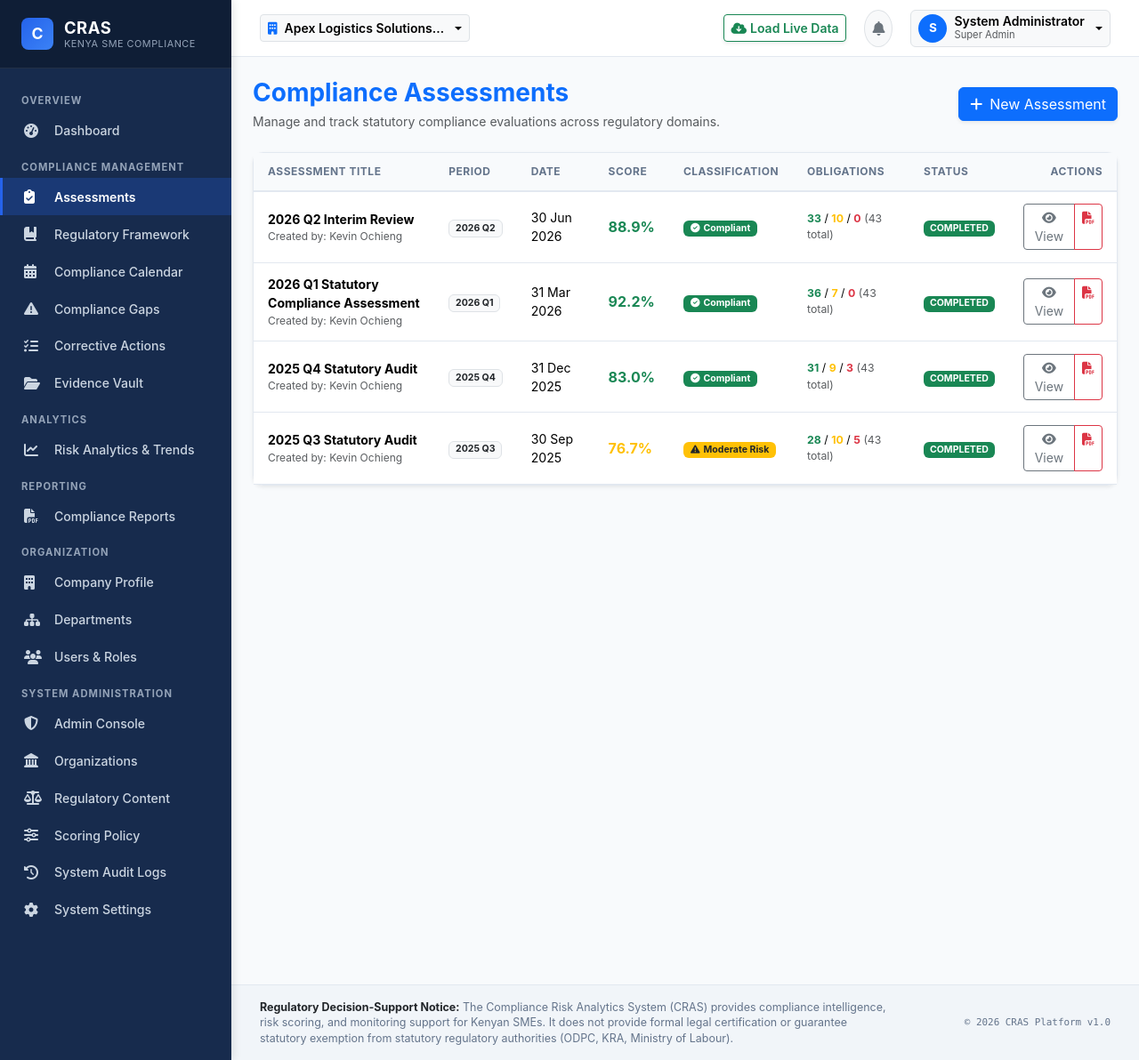
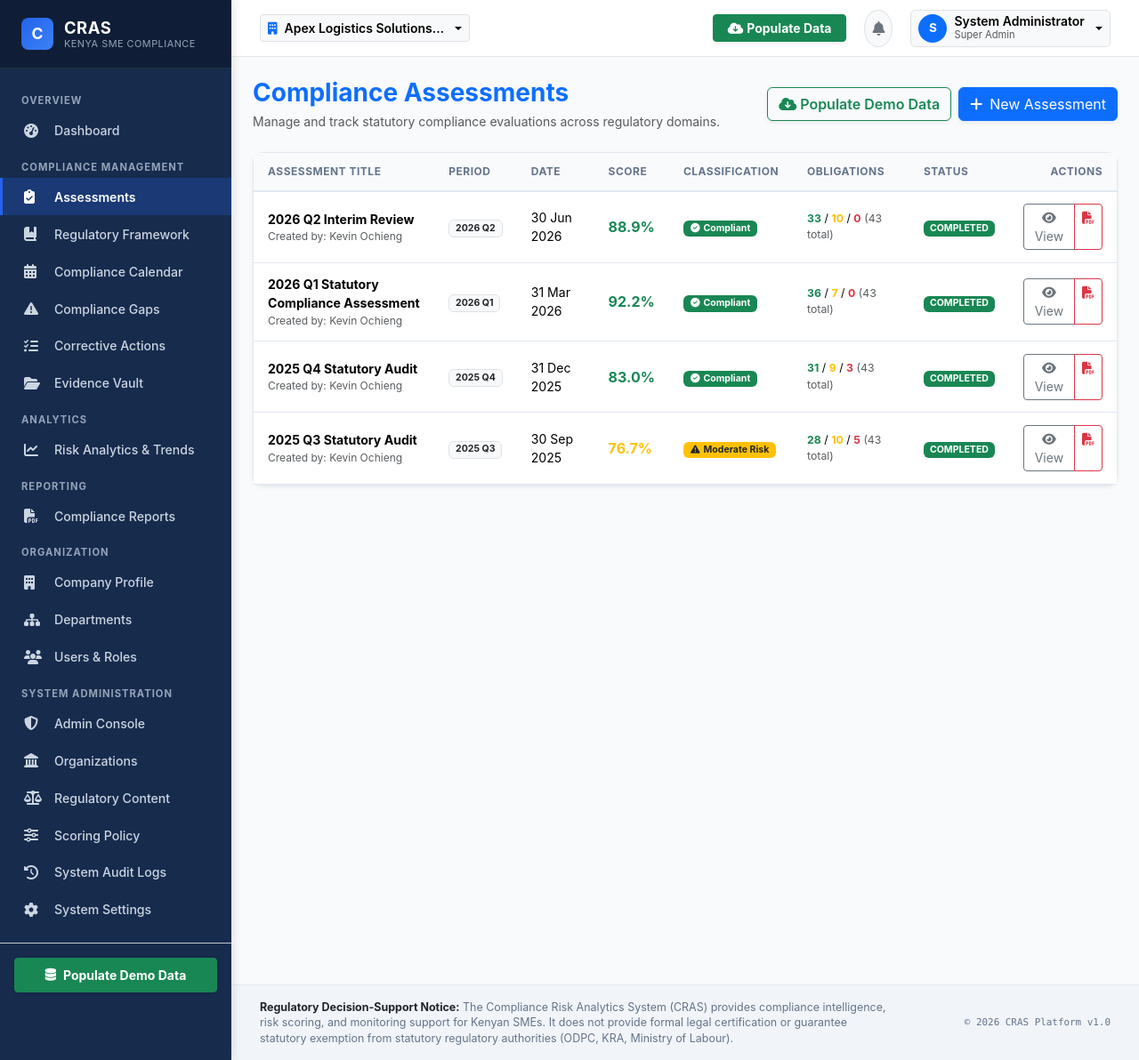
Before and after one commit to Alee24/cras, a Flask app: page /assessments/ in a window 1280 px wide. Shown: the whole page at 89% size. Run offline with Flask 3, Linux system fonts and the light colour scheme; a user stored in the database is signed in; parts of the project's set-up code (start-up, migrations or seed data) failed here and were passed over; some libraries are stand-ins or nearby versions.

Commit message:
feat(ui): add prominent populate demo data buttons across topbar, sidebar, dashboard, and assessments

```diff
--- a/app/templates/assessments/list.html
+++ b/app/templates/assessments/list.html
@@ -8,9 +8,20 @@
     <h3 class="fw-bold mb-1 text-primary">Compliance Assessments</h3>
     <p class="text-muted small mb-0">Manage and track statutory compliance evaluations across regulatory domains.</p>
   </div>
+  <div class="d-flex align-items-center gap-2">
+    {% if current_user.is_authenticated and (current_user.is_super_admin or current_role_name == 'Organization Admin') %}
+    <form method="POST" action="{% if current_user.is_super_admin %}{{ url_for('administration.populate_demo_data') }}{% else %}{{ url_for('organizations.populate_demo_data') }}{% endif %}" class="d-inline" onsubmit="return confirm('Populate and refresh all 43 statutory requirements and live demonstration data for all 4 Kenyan accounts?');">
+      <input type="hidden" name="csrf_token" value="{{ csrf_token() }}"/>
+      <input type="hidden" name="next" value="{{ request.url }}"/>
+      <button type="submit" class="btn btn-outline-success d-flex align-items-center gap-1 shadow-sm text-nowrap fw-semibold">
+        <i class="fa-solid fa-cloud-arrow-down"></i> Populate Demo Data
+      </button>
+    </form>
+    {% endif %}
     <a href="{{ url_for('assessments.create_assessment') }}" class="btn btn-primary d-flex align-items-center gap-2 shadow-sm">
       <i class="fa-solid fa-plus"></i> New Assessment
     </a>
+  </div>
 </div>
 
 <div class="card shadow-sm">
@@ -81,10 +92,21 @@
     <div class="text-center py-5">
       <i class="fa-solid fa-clipboard-list fa-3x text-secondary mb-3"></i>
       <h5>No Assessments Found</h5>
-      <p class="text-muted small mb-3">Initiate your organization's first statutory compliance assessment to calculate compliance scores.</p>
+      <p class="text-muted small mb-3">Initiate your organization's first statutory compliance assessment, or populate the 4 Kenyan SME demo accounts.</p>
+      <div class="d-flex justify-content-center gap-2">
+        {% if current_user.is_authenticated and (current_user.is_super_admin or current_role_name == 'Organization Admin') %}
+        <form method="POST" action="{% if current_user.is_super_admin %}{{ url_for('administration.populate_demo_data') }}{% else %}{{ url_for('organizations.populate_demo_data') }}{% endif %}" onsubmit="return confirm('Populate and refresh all 43 statutory requirements and live demonstration data for all 4 Kenyan accounts?');">
+          <input type="hidden" name="csrf_token" value="{{ csrf_token() }}"/>
+          <input type="hidden" name="next" value="{{ request.url }}"/>
+          <button type="submit" class="btn btn-success btn-sm fw-semibold">
+            <i class="fa-solid fa-cloud-arrow-down me-1"></i>Populate Demo Data
+          </button>
+        </form>
+        {% endif %}
         <a href="{{ url_for('assessments.create_assessment') }}" class="btn btn-primary btn-sm">
           <i class="fa-solid fa-plus me-1"></i>Start Assessment
         </a>
+      </div>
     </div>
     {% endif %}
   </div>
--- a/app/templates/layouts/base.html
+++ b/app/templates/layouts/base.html
@@ -101,6 +101,20 @@
           <i class="fa-solid fa-gear"></i> System Settings
         </a>
         {% endif %}
+
+        <!-- Persistent Sidebar Populate Demo Data Action -->
+        {% if current_user.is_authenticated and (current_user.is_super_admin or current_role_name == 'Organization Admin') %}
+        <div class="px-3 py-3 border-top border-secondary-subtle mt-3">
+          <form method="POST" action="{% if current_user.is_super_admin %}{{ url_for('administration.populate_demo_data') }}{% else %}{{ url_for('organizations.populate_demo_data') }}{% endif %}" onsubmit="return confirm('Populate and refresh all 43 statutory requirements and live demonstration data for all 4 Kenyan accounts?');">
+            <input type="hidden" name="csrf_token" value="{{ csrf_token() }}"/>
+            <input type="hidden" name="next" value="{{ request.url }}"/>
+            <button type="submit" class="btn btn-sm btn-success text-white w-100 fw-bold d-flex align-items-center justify-content-center gap-2 shadow-sm py-2">
+              <i class="fa-solid fa-database"></i>
+              <span>Populate Demo Data</span>
+            </button>
+          </form>
+        </div>
+        {% endif %}
       </nav>
     </aside>
 
@@ -136,14 +150,14 @@
         </div>
 
         <div class="topbar-right">
-          <!-- Super Admin Quick Load Demo Data Button -->
-          {% if current_user.is_authenticated and current_user.is_super_admin %}
-          <form method="POST" action="{{ url_for('administration.populate_demo_data') }}" class="d-inline" onsubmit="return confirm('Populate and refresh all 43 statutory requirements and live demonstration data for all 4 Kenyan accounts?');">
+          <!-- Quick Load Demo Data Button (Super Admin & Org Admin) -->
+          {% if current_user.is_authenticated and (current_user.is_super_admin or current_role_name == 'Organization Admin') %}
+          <form method="POST" action="{% if current_user.is_super_admin %}{{ url_for('administration.populate_demo_data') }}{% else %}{{ url_for('organizations.populate_demo_data') }}{% endif %}" class="d-inline" onsubmit="return confirm('Populate and refresh all 43 statutory requirements and live demonstration data for all 4 Kenyan accounts?');">
             <input type="hidden" name="csrf_token" value="{{ csrf_token() }}"/>
             <input type="hidden" name="next" value="{{ request.url }}"/>
-            <button type="submit" class="btn btn-sm btn-outline-success fw-semibold d-flex align-items-center gap-1 shadow-sm" title="Populate/Refresh Live Demo Data">
+            <button type="submit" class="btn btn-sm btn-success text-white fw-bold d-flex align-items-center gap-1 shadow-sm px-2 px-md-3" title="Populate/Refresh Live Demo Data">
               <i class="fa-solid fa-cloud-arrow-down"></i>
-              <span class="d-none d-xl-inline">Load Live Data</span>
+              <span>Populate Data</span>
             </button>
           </form>
           {% endif %}
```
Also changed, not shown: app/templates/dashboard/index.html (+11 -0 lines). Lines whose indentation alone changed are shown as unchanged.
